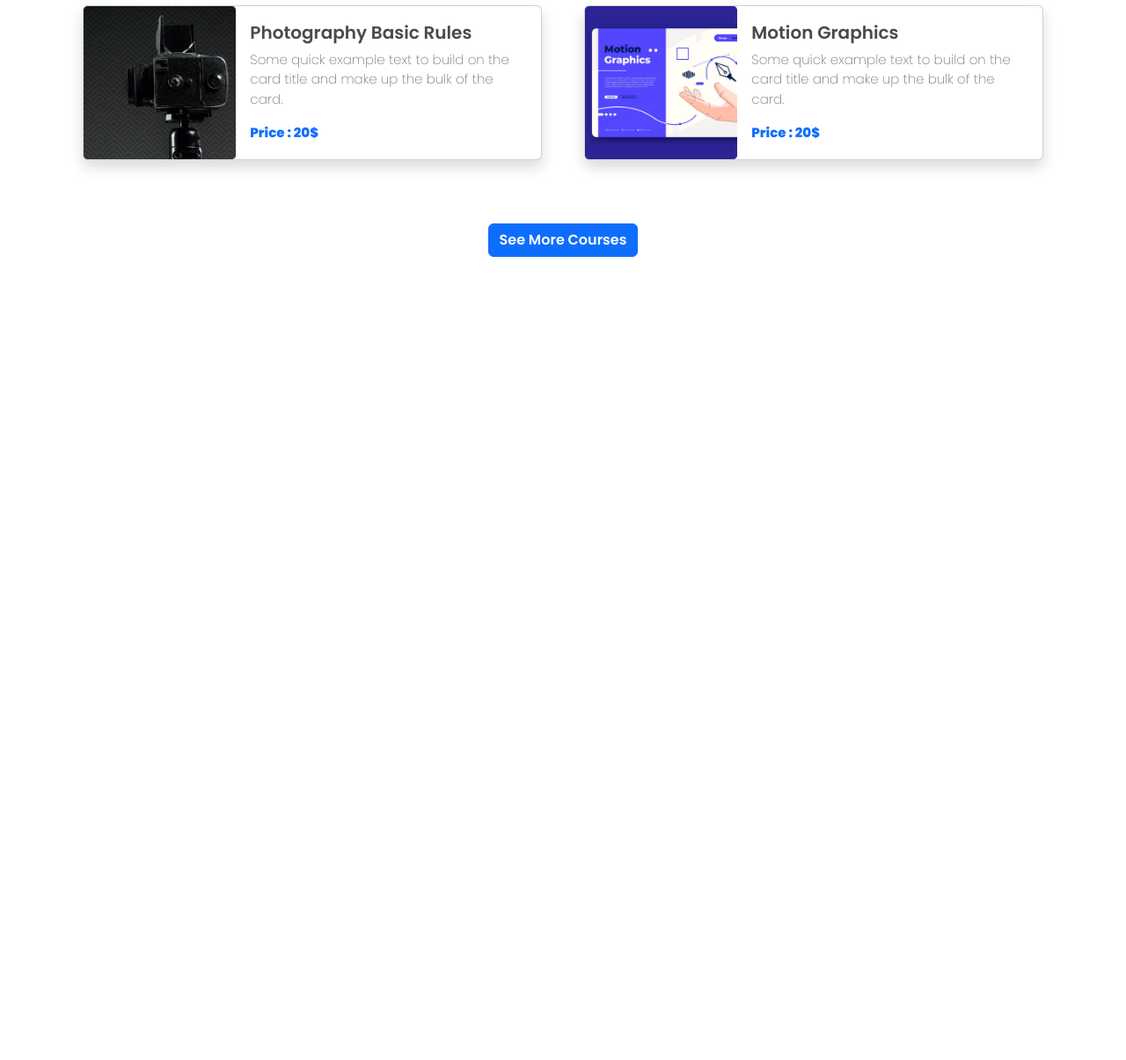
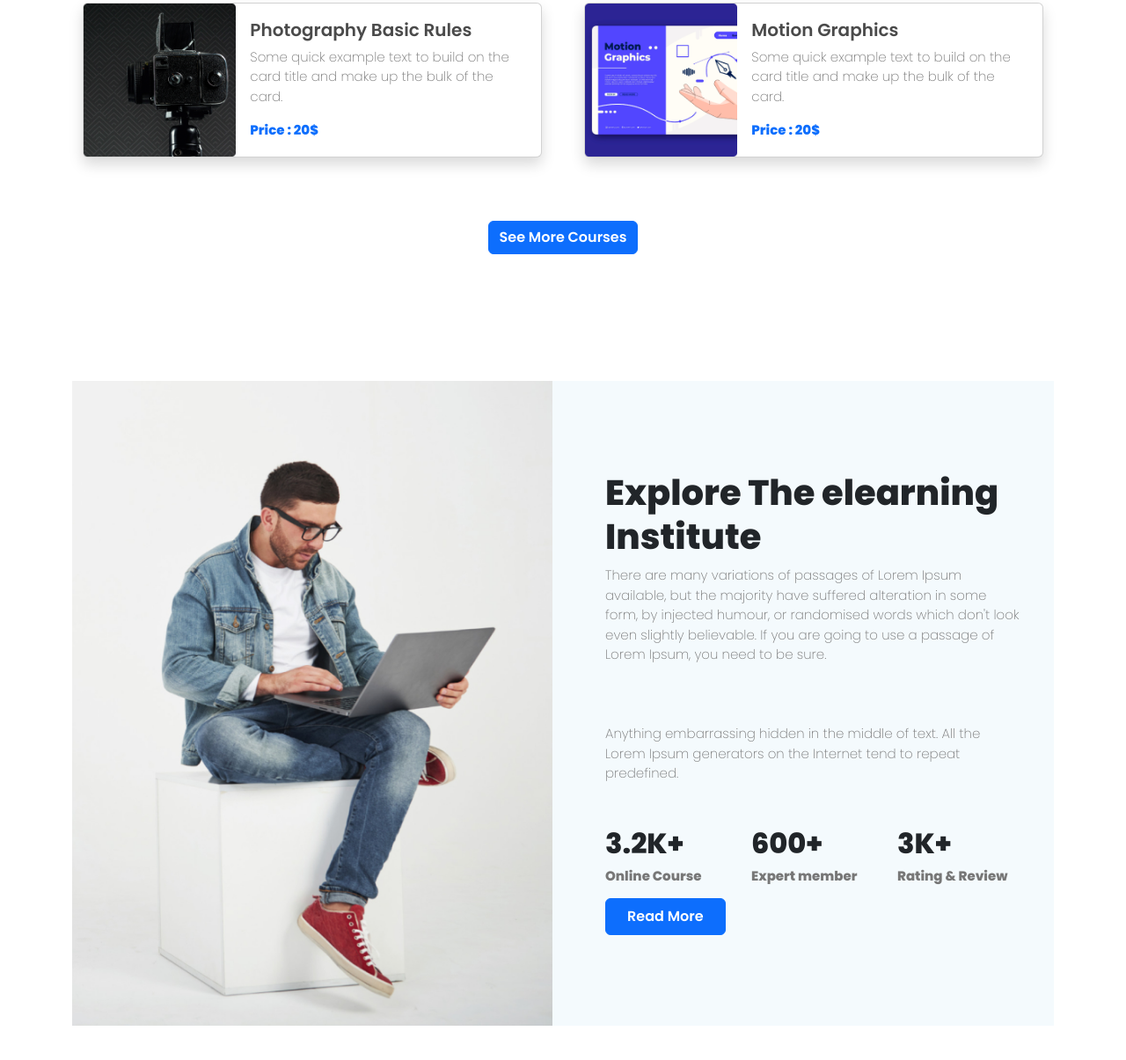
Before and after one commit to prantoc/Edu-template, a plain HTML site: page index.html in a window 1280 px wide. Shown: the part 1443-2648 px from the top of the page at 88% size. Before the commit the page ends 1783 px from the top, so only its background shows below. Drawn offline with nearby package versions, Linux system fonts and the light colour scheme.

Commit message:
deals section done

```diff
--- a/css/style.css
+++ b/css/style.css
@@ -4,6 +4,11 @@
 body {
     font-family: 'Poppins', sans-serif !important;
     font-weight: 500 !important;
+}
+
+p {
+    font-size: 15px;
+    color: #777777;
 }
 
 /* -------------------custom-styles -----------------------*/
@@ -31,9 +36,13 @@ body {
 }
 
 .caption-items-heading {
+    color: #fff;
     font-size: 64px !important;
 }
 
+.caption-items-desc {
+    color: #fff;
+}
 
 /* ----------------------course-section -----------------------*/
 .card-title {
@@ -44,6 +53,11 @@ body {
 .card-text {
     font-size: 15px;
     color: #777777;
+}
+
+/* ----------------------deals-section -----------------------*/
+#deals-section {
+    background: #F4FAFD !important;
 }
 
 
@@ -57,6 +71,7 @@ body {
     }
 
     .caption-items-desc {
+        color: #fff;
         font-size: 11px;
     }
 }
--- a/index.html
+++ b/index.html
@@ -7,6 +7,7 @@
         <meta name="viewport" content="width=device-width, initial-scale=1.0">
         <!-- CSS -->
         <link rel="stylesheet" href="css/style.css">
+        <link rel="shortcut icon" href="images/logo.png" type="image/x-icon">
         <link href="https://cdn.jsdelivr.net/npm/bootstrap@5.2.0/dist/css/bootstrap.min.css" rel="stylesheet"
             integrity="sha384-gH2yIJqKdNHPEq0n4Mqa/HGKIhSkIHeL5AyhkYV8i59U5AR6csBvApHHNl/vI1Bx" crossorigin="anonymous">
         <title>Pro Edu</title>
@@ -28,7 +29,7 @@
                         <div class="navbar-nav">
                             <a class="nav-link active" aria-current="page" href="#">Home</a>
                             <a class="nav-link" href="#course-section">Courses</a>
-                            <a class="nav-link" href="#">Deals</a>
+                            <a class="nav-link" href="#deals-section">Deals</a>
                             <a class="nav-link" href="#">Success</a>
                             <a class="nav-link" href="#">About</a>
                             <a class="nav-link" href="#">Register</a>
@@ -104,8 +105,9 @@
             </div>
         </header>
         <!-- main-section-start -->
-        <main class="container mt-5 pt-5">
-            <section id="course-section">
+        <main class="container mt-5 pt-5 mb-5">
+            <!-- courses-section -->
+            <section id="course-section" class="mb-5 pb-5">
                 <div class="course-section-heading text-center">
                     <h1 class="fw-bold">Discover Our Popular Courses</h1>
                     <p class="py-4 px-2">It is a long established fact that a reader will be distracted by the readable
@@ -220,7 +222,49 @@
                     </div>
                     <div class="col-12 d-flex mt-5 justify-content-center">
                         <button type="button" name="" id="" class="btn btn-primary fw-semibold">See More
-                            Courses</button>
+                            Courses
+                        </button>
+                    </div>
+                </div>
+            </section>
+            <!-- deals-section -->
+            <section id="deals-section" class="mt-5">
+                <div class="row">
+                    <div class="col-12 col-md-6">
+                        <img class="img-fluid w-100 h-100" src="images/working.png" alt="">
+                    </div>
+                    <div class="col-12 col-md-6 p-5 my-auto">
+                        <h1 class="fw-bold lh-sm">Explore The elearning Institute</h1>
+                        <p>
+                            There are many variations of passages of Lorem Ipsum available, but the majority have
+                            suffered alteration in some form,
+                            by injected humour, or randomised words which don't look even slightly believable. If you
+                            are going to use a passage of Lorem Ipsum, you need to be sure.
+                            <br>
+                            <br>
+                            <br>
+                            <br>
+                            Anything embarrassing hidden in the middle of text. All the Lorem Ipsum generators on the
+                            Internet tend to repeat
+                            predefined.
+                        </p>
+                        <div class="row mt-5">
+                            <div class="col-6 col-lg-4">
+                                <h2 class="fw-bold lh-sm">3.2K+</h2>
+                                <p class="fw-bold lh-sm">Online Course</p>
+                            </div>
+                            <div class="col-6 col-lg-4">
+                                <h2 class="fw-bold lh-sm">600+</h2>
+                                <p class="fw-bold lh-sm">Expert member</p>
+                            </div>
+                            <div class="col-6 col-lg-4">
+                                <h2 class="fw-bold lh-sm">3K+</h2>
+                                <p class="fw-bold lh-sm">Rating & Review</p>
+                            </div>
+                        </div>
+                        <a href="#" class="btn btn-primary fw-semibold px-4 py-2">
+                            Read More
+                        </a>
                     </div>
                 </div>
             </section>
```
